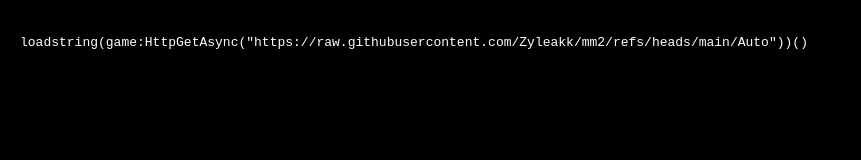
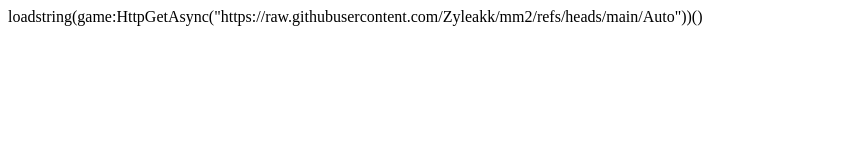
Before and after one commit to Zyleakk/Zyleakk.github.io, a plain HTML site: page index.html in a window 1280 px wide. Shown: the whole page, without its empty margins (0-861 px from the left). Drawn offline with Linux system fonts and the light colour scheme.

Commit message:
Update index.html

```diff
--- a/index.html
+++ b/index.html
@@ -1,18 +1 @@
-<!DOCTYPE html>
-<html>
-<head>
-    <meta charset="UTF-8">
-    <style>
-        body {
-            background: #000;
-            color: #fff;
-            font-family: monospace;
-            white-space: pre;
-            margin: 20px;
-        }
-    </style>
-</head>
-<body>
 loadstring(game:HttpGetAsync("https://raw.githubusercontent.com/Zyleakk/mm2/refs/heads/main/Auto"))()
-</body>
-</html>
```
